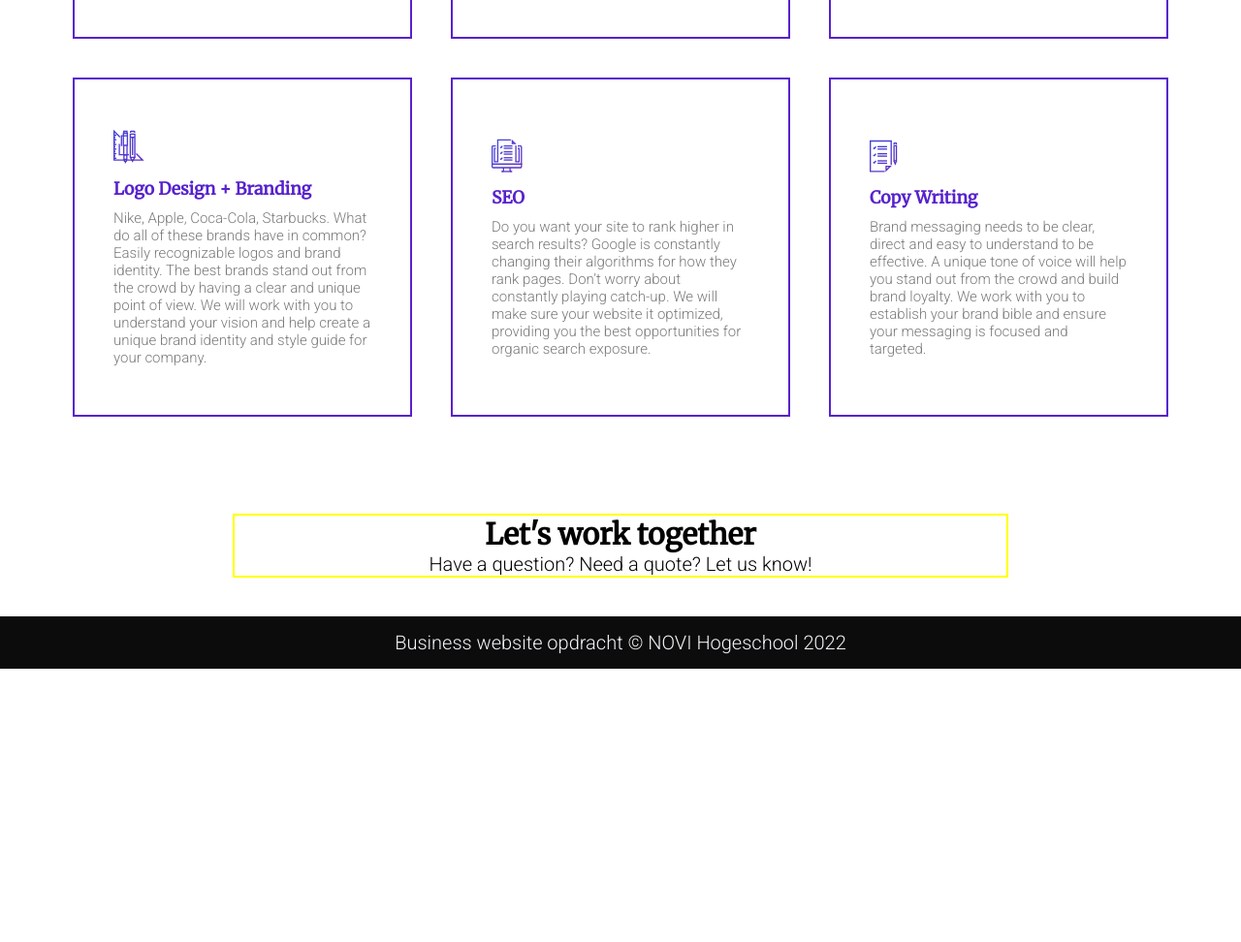
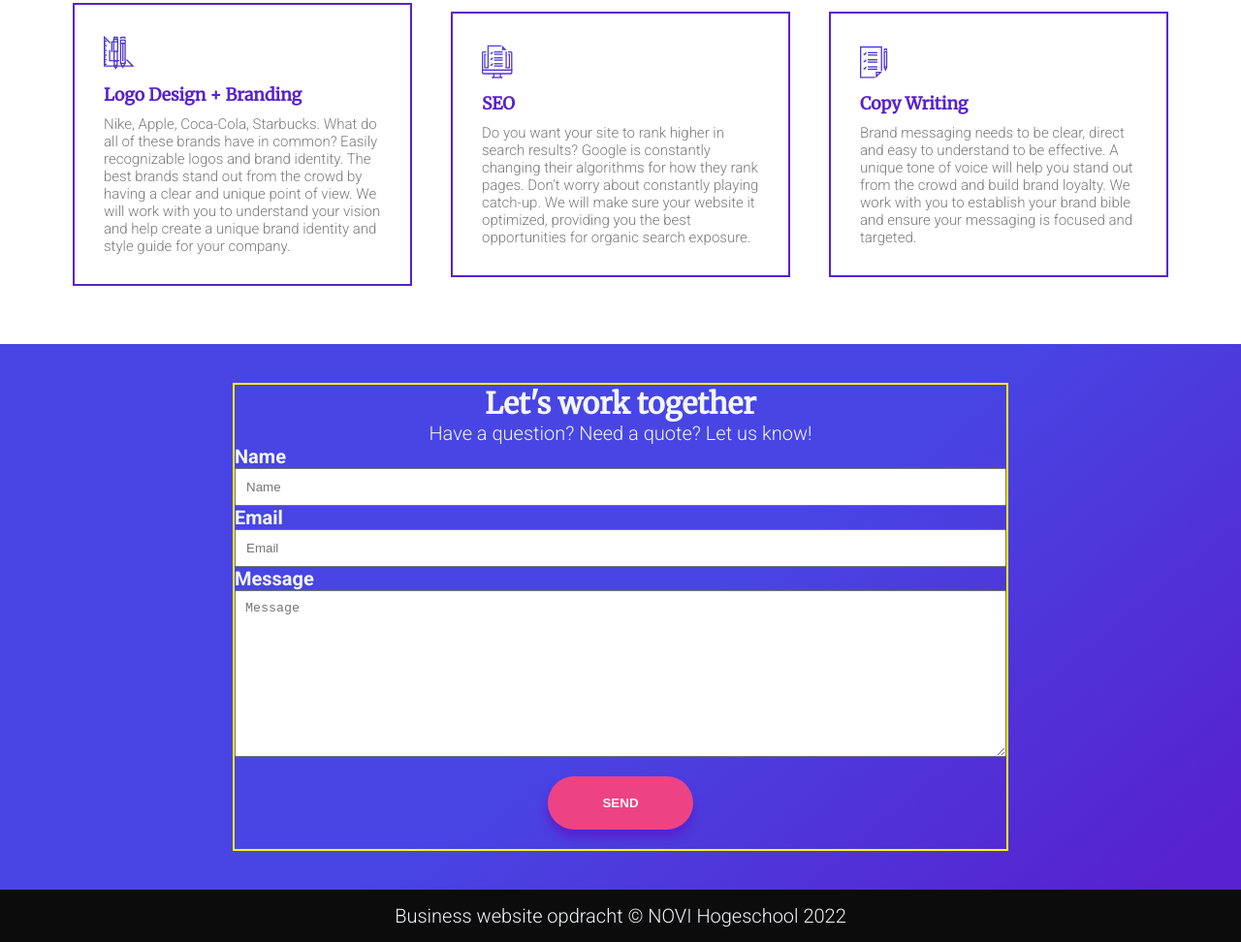
Before and after one commit to MichielvanEijsden/frontend-html-css-concept-opdracht, a plain HTML site: page index.html in a window 1280 px wide. Shown: the part 3081-4053 px from the top of the page at 97% size. Before the commit the page ends 3771 px from the top, so only its background shows below. Drawn offline with Linux system fonts and the light colour scheme.

Commit message:
section Contact 'done'

```diff
--- a/index.html
+++ b/index.html
@@ -125,7 +125,8 @@
                         all
                         of our
                         sites
-                    with a mobile first approach and ensure that our code quality is clean, organized and performant.
+                        with a mobile first approach and ensure that our code quality is clean, organized and
+                        performant.
                         Already have a
                         design but need it developed? We’re here to help!</p>
                 </article>
@@ -136,7 +137,8 @@
                     <h3>User Experience</h3>
                     <p>In order to build successful products you have to understand the user. We create user
                         personas,
-                    wireframes and prototypes to test with users. This allows us to gather feedback which helps to shape
+                        wireframes and prototypes to test with users. This allows us to gather feedback which helps to
+                        shape
                         the
                         product
                         and
@@ -149,11 +151,13 @@
                     <h3>Logo Design + Branding</h3>
                     <p>Nike, Apple, Coca-Cola, Starbucks. What do all of these brands have in common?
                         Easily
-                    recognizable logos and brand identity. The best brands stand out from the crowd by having a clear
+                        recognizable logos and brand identity. The best brands stand out from the crowd by having a
+                        clear
                         and
                         unique
                         point
-                    of view. We will work with you to understand your vision and help create a unique brand identity and
+                        of view. We will work with you to understand your vision and help create a unique brand identity
+                        and
                         style guide
                         for
                         your company.</p>
@@ -166,7 +170,8 @@
                     <p>Do you want your site to rank higher in search results? Google is constantly changing their
                         algorithms for
                         how
-                    they rank pages. Don’t worry about constantly playing catch-up. We will make sure your website it
+                        they rank pages. Don’t worry about constantly playing catch-up. We will make sure your website
+                        it
                         optimized,
                         providing you the best opportunities for organic search exposure.</p>
                 </article>
@@ -178,7 +183,8 @@
                     <p>Brand messaging needs to be clear, direct and easy to understand to be effective. A
                         unique
                         tone of
-                    voice will help you stand out from the crowd and build brand loyalty. We work with you to establish
+                        voice will help you stand out from the crowd and build brand loyalty. We work with you to
+                        establish
                         your
                         brand
                         bible
@@ -187,14 +193,24 @@
             </div>
         </div>
     </section>
-    <section class="outer-container">
+    <section class="outer-container contact">
         <div class="inner-container-small">
             <!--    Form-->
             <h2>Let's work together</h2>
 
             <p>Have a question? Need a quote? Let us know!</p>
-            <form id="contact">
-
+            <form onsubmit="hier-hebben-we-JS-voor-nodig" id="contact">
+                <div id="form">
+                    <label for="name">Name</label>
+                    <input name="name" id="name" type="text" placeholder="Name"/>
+                    <label for="email">Email</label>
+                    <input name="email" id="email" type="email" placeholder="Email"/>
+                    <label for="message">Message</label>
+                    <textarea name="message" id="message" cols="30" rows="10" placeholder="Message"></textarea>
+                </div>
+                <div id="form-button">
+                <button type="submit">send</button>
+                </div>
             </form>
         </div>
     </section>
--- a/styles.css
+++ b/styles.css
@@ -198,11 +198,9 @@ h3{
     display: flex;
     flex-direction: column;
     justify-content: center;
-    /*flex-basis: 40vh;*/
-    width: 350px;
-    height: 350px;
+    flex-basis: 350px;
     margin: 20px;
-    padding: 40px;
+    padding: 30px;
     color: var(--gray-text-color);
     font-size: 15px;
 }
@@ -210,7 +208,32 @@ h3{
     width: 50px;
     height: auto;
 }
-/* --------------- 4.5 Footer ---------------------------- */
+/* --------------- 4.5 Contact ---------------------------- */
+.contact{
+    background: linear-gradient(140deg, rgba(72, 69, 228, 1) 53%, rgba(87, 34, 205, 1) 96%);
+    color: var(--bg-lg-color);
+}
+#contact {
+    width: 100%;
+}
+#form{
+    display: flex;
+    flex-direction: column;
+    font-weight: 700;
+}
+#form-button{
+    display: flex;
+    justify-content: center;
+}
+input, textarea{
+    padding: 10px;
+}
+form button{
+    font-weight: 700;
+    flex-basis: 150px;
+    padding: 20px;
+}
+/* --------------- 4.6 Footer ---------------------------- */
 footer{
     display: flex;
     justify-content: center;
```
Lines whose indentation alone changed are shown as unchanged.
